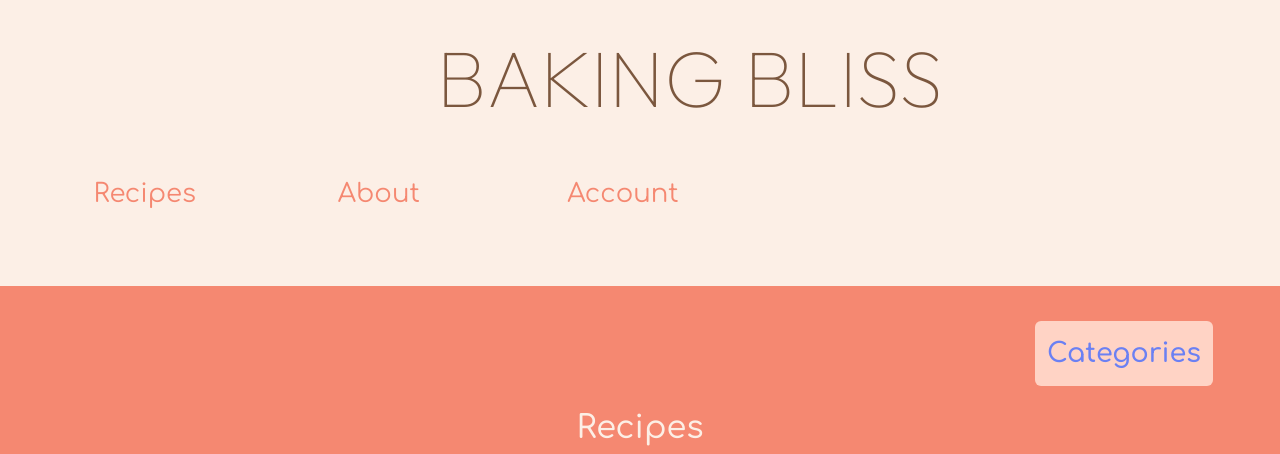
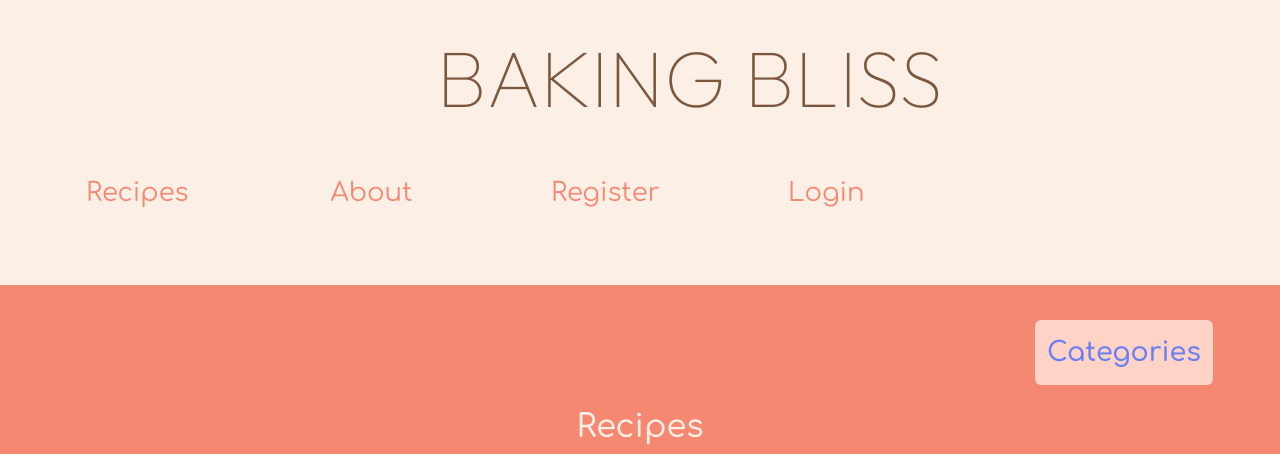
Before and after one commit to cgalpin92/pp4_django_project_baking_bliss, a Django app: page / in a window 1280 px wide. Shown: the top 454 px of the page. Run offline with Django 4.2, Linux system fonts and the light colour scheme; data that the repository does not hold is empty; some libraries are stand-ins or nearby versions; some web fonts are replaced.

Commit message:
adds login, register and logout nav link elements and style these elements in line with other nav menu elements. remove account nav link.

```diff
--- a/baking_bliss/urls.py
+++ b/baking_bliss/urls.py
@@ -19,6 +19,7 @@ from django.urls import path, include
 
 
 urlpatterns = [
+    path('accounts/', include("allauth.urls")),
     path('admin/', admin.site.urls),
     path('summernote/', include('django_summernote.urls')),
     path('', include('recipes.urls'), name='recipes-urls'),
--- a/static/css/style.css
+++ b/static/css/style.css
@@ -180,6 +180,10 @@ footer {
         align-items: baseline;
     }
 
+    .nav-item-three {
+        margin-left: 296%;
+    }
+
     #nav-item-one {
         margin-left: 40%;
     }
@@ -188,9 +192,11 @@ footer {
         margin-left: 223%;
     }
 
-    #nav-item-three {
-        margin-left: 296%;
+    #nav-item-four {
+        margin-left: 588%;
     }
+
+
 
     .btn {
         font-size: 120%;
--- a/templates/base.html
+++ b/templates/base.html
@@ -1,6 +1,9 @@
 {% load static %}
 
 {% url 'home' as home_url %}
+{% url 'account_login' as login_url %}
+{% url 'account_signup' as signup_url %}
+{% url 'account_logout' as logout_url %}
 
 <!DOCTYPE html>
 <html lang="en">
@@ -37,9 +40,21 @@
                             <a href="">
                                 <li class="nav-item" id="nav-item-two">About</li>
                             </a>
-                            <a href="">
-                                <li class="nav-item" id="nav-item-three">Account</li>
+                            {% if user.is_authenticated %}
+                            <a {% if request.path == logout_url %}active{% endif %} aria-current="page"
+                                href="{% url 'account_logout' %}">
+                                <li class="nav-item nav-item-three">Logout</li>
                             </a>
+                            {% else %}
+                            <a {% if request.path == signup_url %} active{% endif %} aria-current="page"
+                                href="{% url 'account_signup' %}">
+                                <li class="nav-item nav-item-three">Register</li>
+                            </a>
+                            <a {% if request.path == login_url %}active{% endif %} aria-current="page"
+                                href="{% url 'account_login' %}">
+                                <li class="nav-item" id="nav-item-four">Login</li>
+                            </a>
+                            {% endif %}
                         </ul>
                     </div>
                 </div>
```
Also changed, not shown: recipes/templates/recipes/account.html (added, +25 -0 lines).
